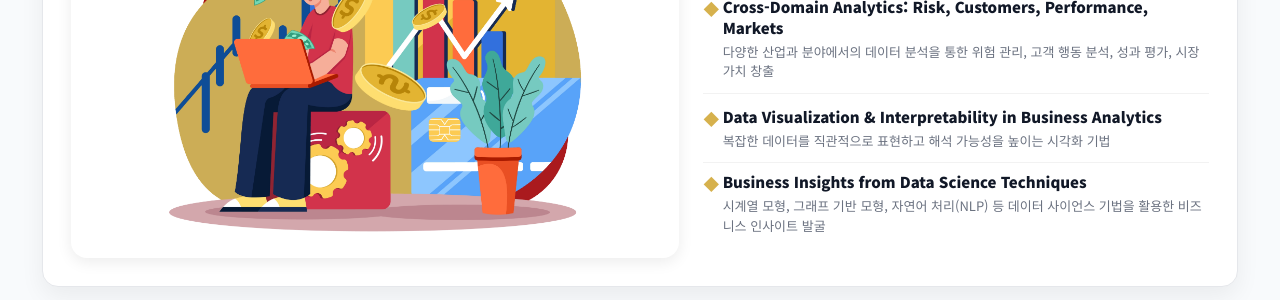
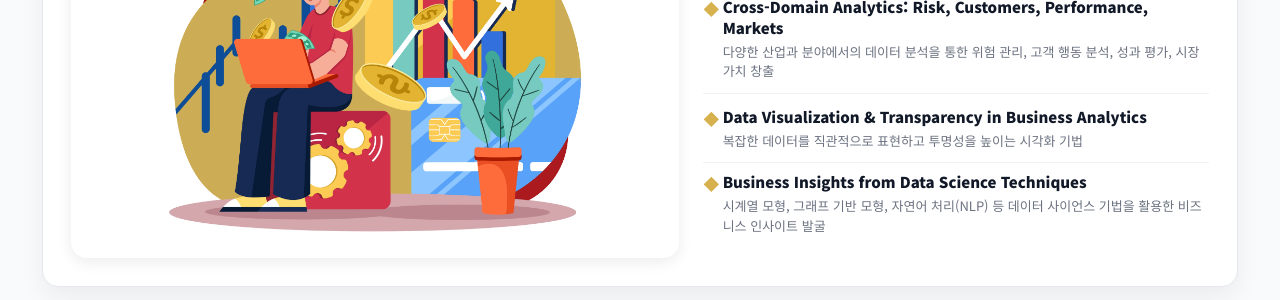
Before and after one commit to FinDS-Lab/site, a Jekyll site: the page built from about-vision-area.html, in a window 1280 px wide and 900 px high, scrolled down 816 px. Shown: the part 154-454 px from the top of the window. Built offline with Jekyll 4.4.1, drawn with Linux system fonts in a browser that asks for light colours; nearby versions of some CDN libraries.

Commit message:
Update about-vision-area.html

```diff
--- a/about-vision-area.html
+++ b/about-vision-area.html
@@ -368,8 +368,8 @@ function generateDiamondNetwork() {
           <span class="kr-desc">다양한 산업과 분야에서의 데이터 분석을 통한 위험 관리, 고객 행동 분석, 성과 평가, 시장 가치 창출</span>
         </li>
         <li>
-          <span class="block en-title">Data Visualization &amp; Interpretability in Business Analytics</span>
-          <span class="kr-desc">복잡한 데이터를 직관적으로 표현하고 해석 가능성을 높이는 시각화 기법</span>
+          <span class="block en-title">Data Visualization &amp; Transparency in Business Analytics</span>
+          <span class="kr-desc">복잡한 데이터를 직관적으로 표현하고 투명성을 높이는 시각화 기법</span>
         </li>
         <li>
           <span class="block en-title">Business Insights from Data Science Techniques</span>
@@ -401,7 +401,6 @@ function generateDiamondNetwork() {
       </ul>
     </div>
 
-
     <div class="topic-img order-1 md:order-2">
       <picture>
         <source srcset="{{ '/assets/img/research/dim-1200.webp' | relative_url }}" type="image/webp">
```
